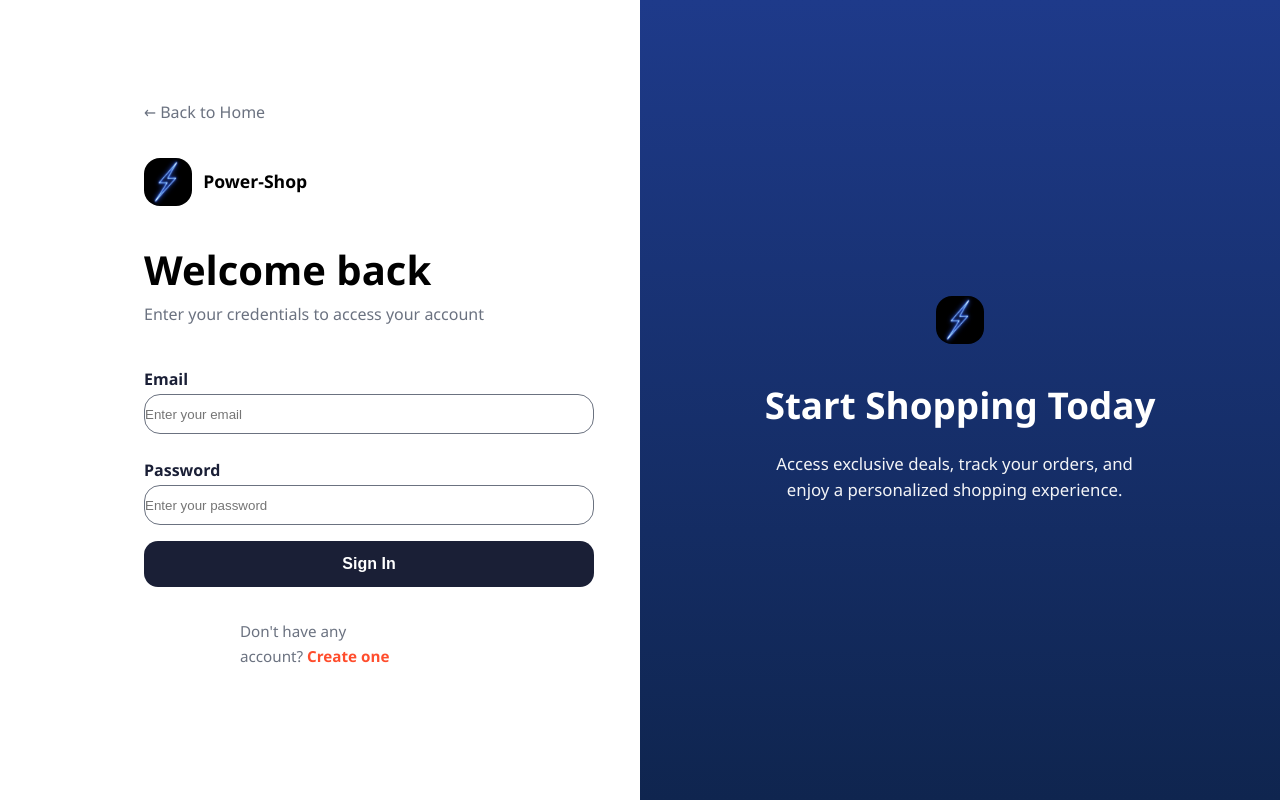
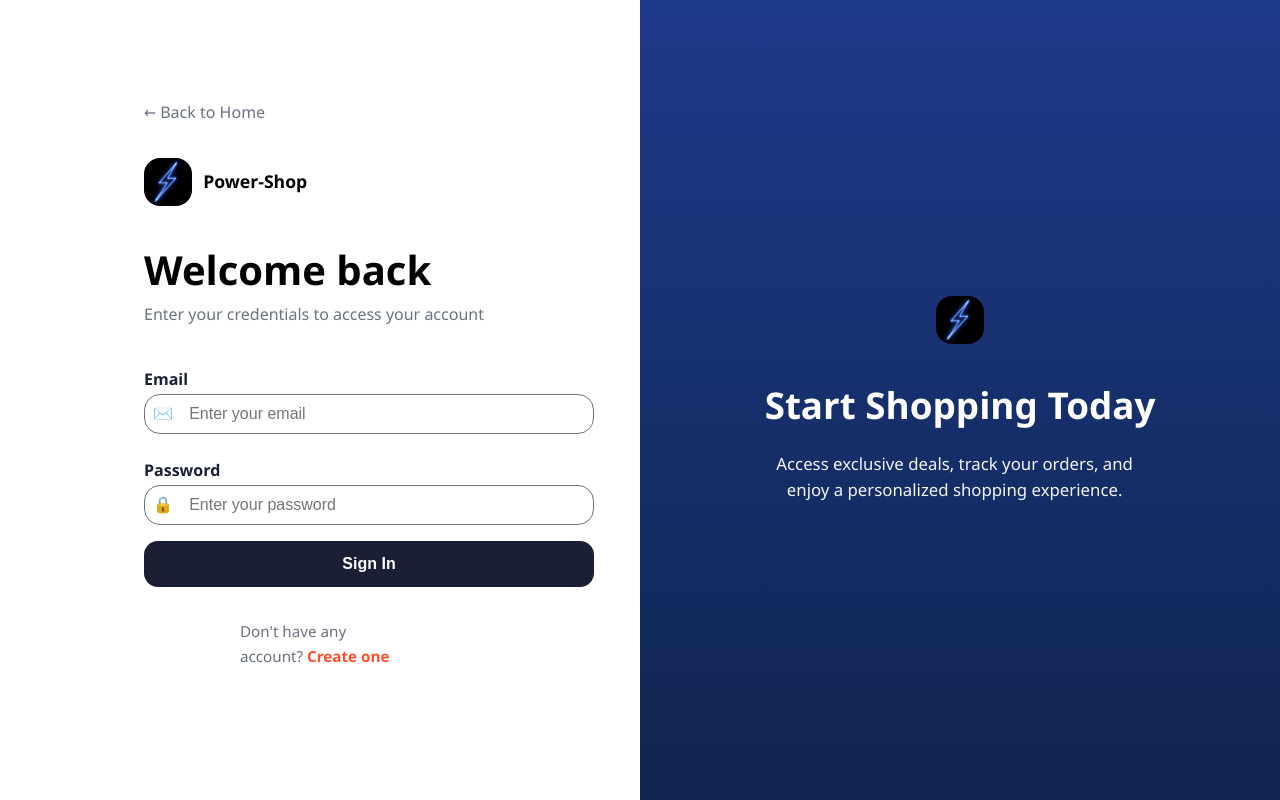
Before and after one commit to Dhyan-p/Final-Project, a Flask app: page /login in a window 1280 px wide. Run offline with Flask 3, Linux system fonts and the light colour scheme.

Commit message:
Improve login form UI with icons and styling
Refactored the login form to use labels instead of paragraphs, added input icons for email and password fields, and updated CSS for better input styling and focus states. These changes enhance the form's usability and visual appeal.

```diff
--- a/static/css/style.css
+++ b/static/css/style.css
@@ -608,21 +608,42 @@ body {
     margin-left: 4rem;
 }
 
-.form-group p {
+.form-group label {
+    display: block;
     font-weight: 600;
     margin-bottom: 0.1rem;
 }
 
-.form-group input {
+.input-wrapper {
     width: 450px;
     height: 40px;
+    position: relative;
     border: 1px solid var(--text-muted);
     border-radius: 1rem;
 }
 
-.form-group input:focus {
+.input-wrapper input {
+    width: 400px;
+    font-size: 1rem;
+    padding: 10px 12px;
+    border: none;
+    outline: none;
+}
+
+.input-wrapper:focus-within {
     outline: none;
     border: 2px solid var(--primary);
+}
+
+.input-wrapper input:focus {
+    outline: none;
+    border: none;
+    padding: 0.5rem;
+    margin: 0;
+}
+
+.input-icon {
+    padding: 1rem 0 1rem 0.5rem;
 }
 
 .btn-login {
--- a/templates/login.html
+++ b/templates/login.html
@@ -22,13 +22,19 @@
 
             <form method="POST" action="/login">
                 <div class="form-group">
-                    <p>Email</p>
-                    <input type="email" id="email" name="email" placeholder="Enter your email" required>
+                    <label>Email</label>
+                    <div class="input-wrapper">
+                        <span class="input-icon">✉️</span>
+                        <input type="email" id="email" name="email" placeholder="Enter your email" required>
+                    </div>
                 </div>
 
                 <div class="form-group">
-                    <p>Password</p>
-                    <input type="password" id="password" name="password" placeholder="Enter your password" required>
+                    <label>Password</label>
+                    <div class="input-wrapper">
+                        <span class="input-icon">🔒</span>
+                        <input type="password" id="password" name="password" placeholder="Enter your password" required>
+                    </div>
                 </div>
 
                 <button type="submit" class="btn btn-login">Sign In</button>
```
